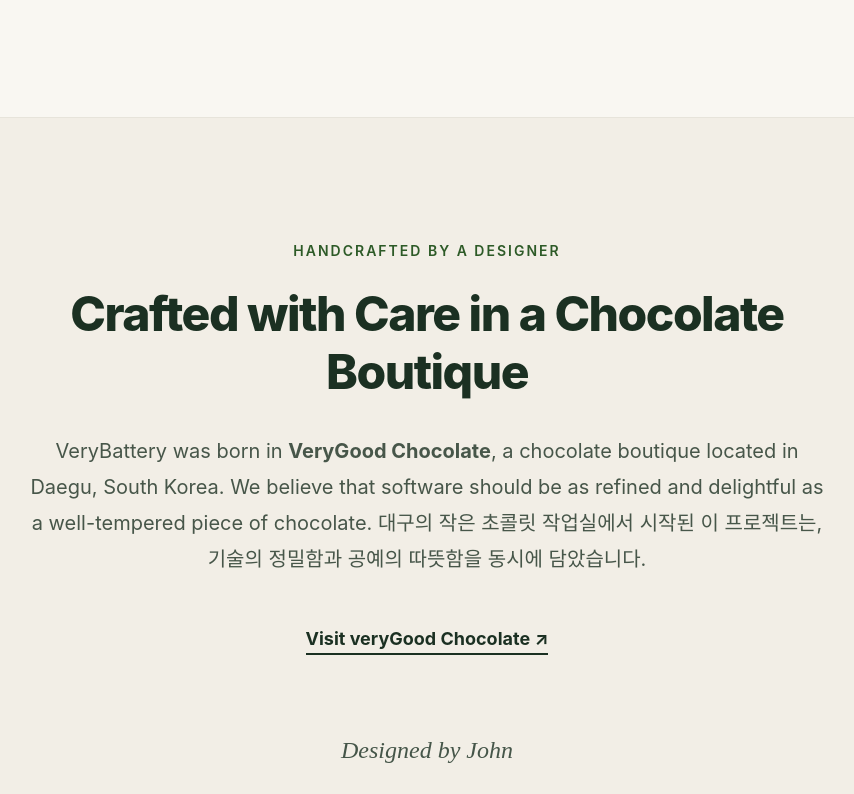
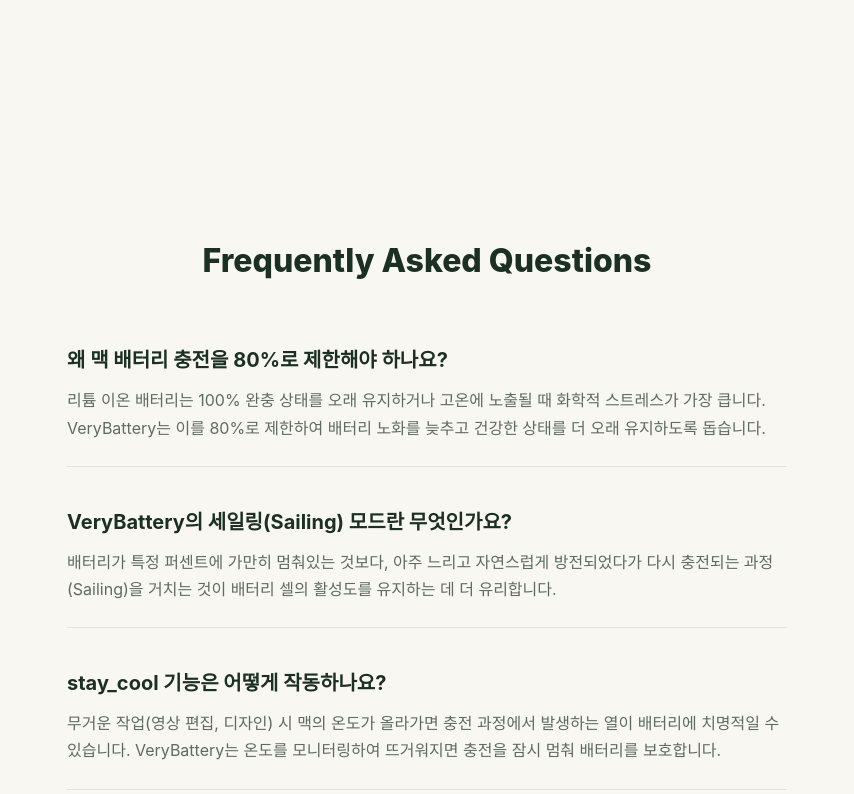
Before and after one commit to nam9295-cmyk/verybattery_download, a plain HTML site: page index.html in a window 1280 px wide. Shown: the part 1707-2501 px from the top of the page, without its empty margins (213-1067 px from the left). Drawn offline with Linux system fonts and the light colour scheme.

Commit message:
seo: add FAQ section and FAQ structured data for rich snippets

```diff
--- a/index.html
+++ b/index.html
@@ -34,13 +34,14 @@
 
     <!-- Structured Data (JSON-LD) for SEO -->
     <script type="application/ld+json">
+    [
       {
         "@context": "https://schema.org",
         "@type": "SoftwareApplication",
         "name": "VeryBattery",
         "operatingSystem": "macOS",
         "applicationCategory": "UtilitiesApplication",
-      "description": "The most elegant way to preserve your Mac's battery health.",
+        "description": "The most elegant way to preserve your Mac's battery health with intelligent charge limits and thermal protection.",
         "author": {
           "@type": "Organization",
           "name": "VeryGood Chocolate",
@@ -56,7 +57,30 @@
           "price": "0",
           "priceCurrency": "USD"
         }
+      },
+      {
+        "@context": "https://schema.org",
+        "@type": "FAQPage",
+        "mainEntity": [
+          {
+            "@type": "Question",
+            "name": "왜 맥 배터리 충전을 80%로 제한해야 하나요?",
+            "acceptedAnswer": {
+              "@type": "Answer",
+              "text": "리튬 이온 배터리는 100% 완충 상태를 오래 유지할 경우 화학적 스트레스가 발생합니다. 80%로 제한하면 배터리 노화를 늦추고 수명을 획기적으로 연장할 수 있습니다."
             }
+          },
+          {
+            "@type": "Question",
+            "name": "VeryBattery의 세일링(Sailing) 모드란 무엇인가요?",
+            "acceptedAnswer": {
+              "@type": "Answer",
+              "text": "충전기를 연결한 상태에서도 배터리를 아주 조금씩 방전시켰다가 다시 충전하는 자연스러운 사이클을 만들어, 배터리 셀이 고착되는 것을 방지하는 기능입니다."
+            }
+          }
+        ]
+      }
+    ]
     </script>
     <style>
         :root {
@@ -70,6 +94,41 @@
             --glass-bg: rgba(255, 255, 255, 0.7);
             --card-bg: #FFFFFF;
             --font-family: -apple-system, BlinkMacSystemFont, "Segoe UI", Roboto, Helvetica, Arial, sans-serif, "Apple Color Emoji", "Segoe UI Emoji";
+        }
+
+        /* ... existing styles ... */
+
+        /* FAQ Section */
+        .faq {
+            padding: 120px 40px;
+            max-width: 800px;
+            margin: 0 auto;
+        }
+
+        .faq h2 {
+            font-size: 32px;
+            font-weight: 800;
+            text-align: center;
+            margin-bottom: 60px;
+        }
+
+        .faq-item {
+            margin-bottom: 40px;
+            border-bottom: 1px solid rgba(27, 48, 34, 0.1);
+            padding-bottom: 24px;
+        }
+
+        .faq-item h3 {
+            font-size: 20px;
+            font-weight: 700;
+            margin-bottom: 12px;
+            color: var(--text-primary);
+        }
+
+        .faq-item p {
+            font-size: 16px;
+            color: rgba(27, 48, 34, 0.7);
+            line-height: 1.7;
         }
 
         * {
@@ -410,7 +469,7 @@
 <body>
 
     <header>
-        <a href="#" class="logo">🍫 VeryBattery</a>
+        <a href="#" class="logo" aria-label="VeryBattery Home">🍫 VeryBattery</a>
         <!-- Korean Comment: 직통 다운로드 버튼 -->
         <a href="https://github.com/nam9295-cmyk/verybattery/releases/download/v1.0.0/VeryBattery_v1.0.dmg" class="nav-btn">Download</a>
     </header>
@@ -433,7 +492,7 @@
                         2. Name it 'video.mp4' and place it in this folder.
                         3. The video will autoplay, loop, and be muted (standard for landing pages).
                     -->
-                    <video autoplay muted loop playsinline poster="screenshot.png" style="width: 100%; height: 100%; object-fit: cover; border-radius: 24px; display: block;">
+                    <video autoplay muted loop playsinline poster="screenshot.png" title="VeryBattery App Interface Demo" style="width: 100%; height: 100%; object-fit: cover; border-radius: 24px; display: block;">
                         <source src="video.mp4" type="video/mp4">
                         <!-- Fallback content if video/screenshot are missing -->
                         <div class="app-window" id="fallback-mockup">
@@ -491,6 +550,23 @@
                     you in the flow.</p>
             </div>
         </section>
+
+        <section class="faq">
+            <h2>Frequently Asked Questions</h2>
+            <div class="faq-item">
+                <h3>왜 맥 배터리 충전을 80%로 제한해야 하나요?</h3>
+                <p>리튬 이온 배터리는 100% 완충 상태를 오래 유지하거나 고온에 노출될 때 화학적 스트레스가 가장 큽니다. VeryBattery는 이를 80%로 제한하여 배터리 노화를 늦추고 건강한 상태를 더 오래 유지하도록 돕습니다.</p>
+            </div>
+            <div class="faq-item">
+                <h3>VeryBattery의 세일링(Sailing) 모드란 무엇인가요?</h3>
+                <p>배터리가 특정 퍼센트에 가만히 멈춰있는 것보다, 아주 느리고 자연스럽게 방전되었다가 다시 충전되는 과정(Sailing)을 거치는 것이 배터리 셀의 활성도를 유지하는 데 더 유리합니다.</p>
+            </div>
+            <div class="faq-item">
+                <h3>stay_cool 기능은 어떻게 작동하나요?</h3>
+                <p>무거운 작업(영상 편집, 디자인) 시 맥의 온도가 올라가면 충전 과정에서 발생하는 열이 배터리에 치명적일 수 있습니다. VeryBattery는 온도를 모니터링하여 뜨거워지면 충전을 잠시 멈춰 배터리를 보호합니다.</p>
+            </div>
+        </section>
+
         <section id="brand-story">
             <div class="brand-container">
                 <div class="brand-content">
```
Lines whose indentation alone changed are shown as unchanged.
